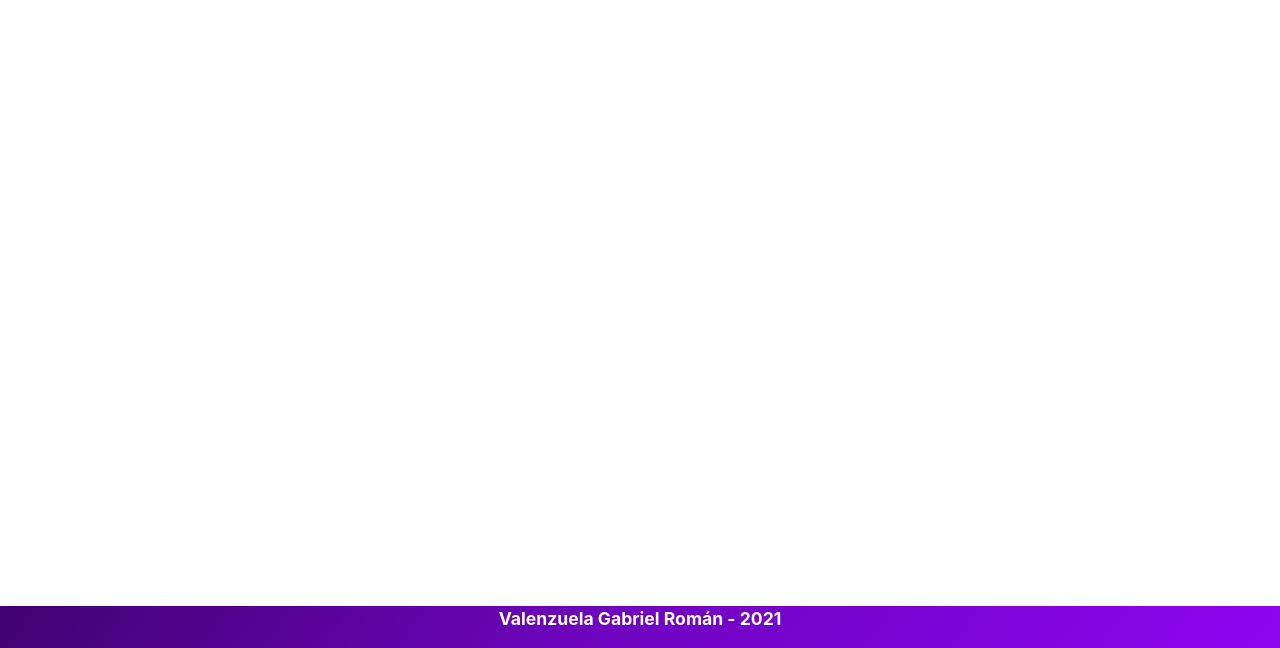
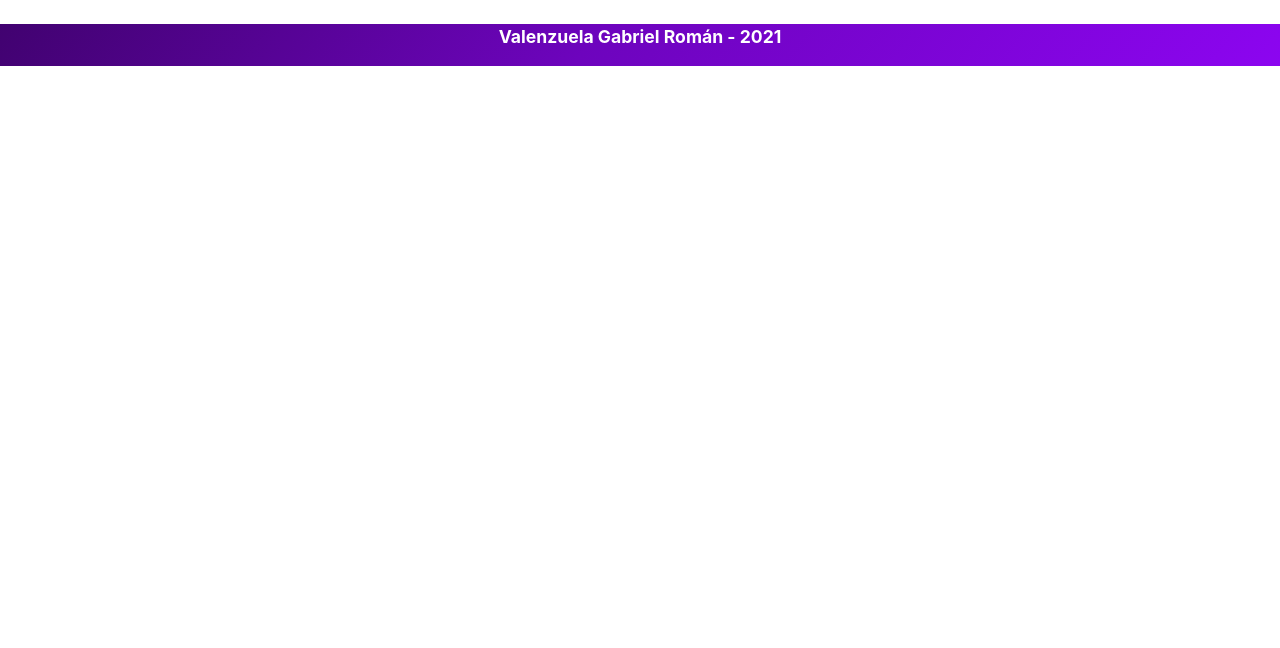
Before and after one commit to grvalenzuela/CineMultiverse, a plain HTML site: page cursos.html in a window 1280 px wide. Shown: the part 152-800 px from the top of the page. Drawn offline with nearby package versions, Linux system fonts and the light colour scheme; a web font is replaced by a local one.

Commit message:
Correccion logo, correccion footer

```diff
--- a/cursos.html
+++ b/cursos.html
@@ -75,7 +75,7 @@
       </div>
     </heading>
   </body>
-  <footer class="footer fixed-bottom d-flex justify-content-center">
+  <footer class="footer position-static d-flex justify-content-center">
     <p>
       <strong>Valenzuela Gabriel Román - 2021</strong>
     </p>
```
Also changed, not shown: contacto.html (+1 -1 lines), extras.html (+1 -1 lines), index.html (+1 -1 lines), peliculas.html (+1 -1 lines), series.html (+1 -1 lines), img/LogoWebCurso.png, img/LogoWebCursoOriginal.png (added).
